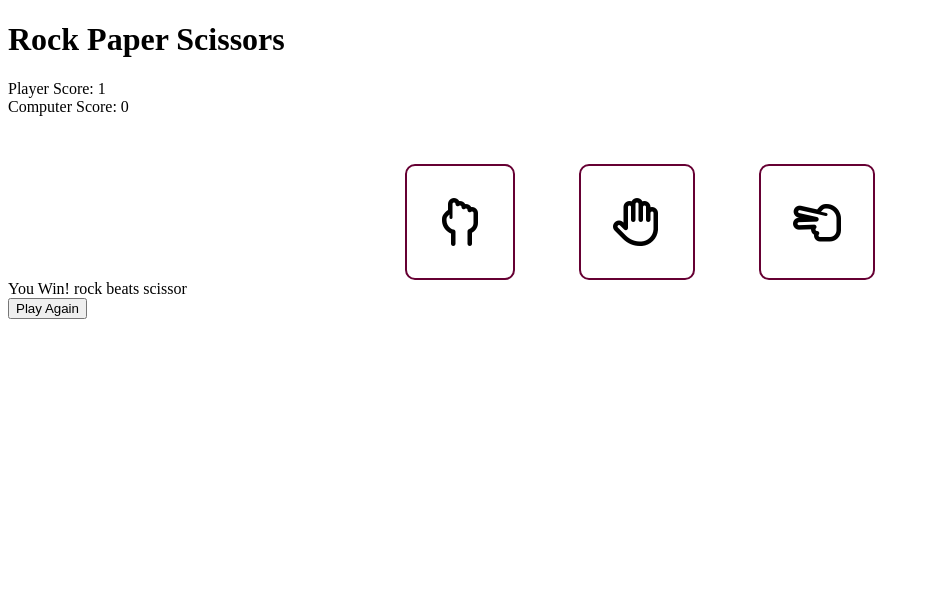
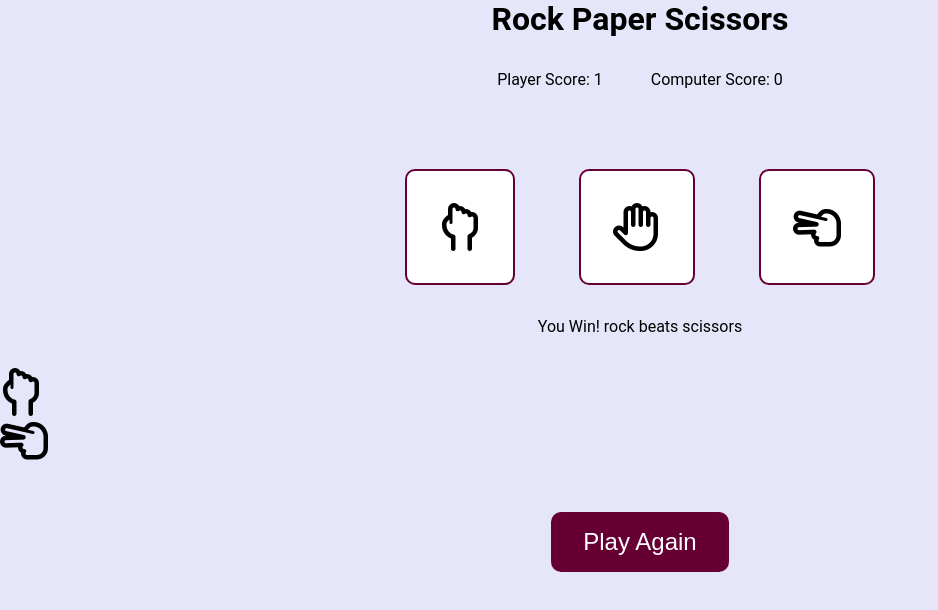
Before and after one commit to JohnM-works/Rock_Paper_Scissor, a plain HTML site: page index.html in a window 1280 px wide. Both pictures are taken after a click on the element 460 px from the left and 221 px from the top of the page. Shown: the whole page, without its empty margins (0-938 px from the left). Drawn offline with Linux system fonts and the light colour scheme.

Commit message:
adding more styles and functions in the game

```diff
--- a/index.html
+++ b/index.html
@@ -12,7 +12,7 @@
         <div class="title">
             <h1>Rock Paper Scissors</h1>
         </div>
-        <div class="soreboard">
+        <div class="scoreboard">
             <div class="player-score">Player Score: 0</div>
             <div class="computer-score">Computer Score: 0</div>
         </div>
@@ -30,7 +30,14 @@
         <div class="result" id="result">
             <p>Choose your weapon!</p>
         </div>
-        <div class="computer-choice"></div>
+        <div class="game-output">
+            <div class="player-choice">
+                <i class="fa-regular fa-hand fa-3x" id="player-output-choice"></i>
+            </div>
+            <div class="computer-choice">
+                <i class="fa-regular fa-hand fa-3x" id="computer-output-choice"></i>
+            </div>
+        </div>
         <button class="play-again" id="play-again">Play Again</button>
     </div>
     <script src="myscripts.js"></script>
--- a/myscripts.js
+++ b/myscripts.js
@@ -1,5 +1,6 @@
 const choices = document.querySelectorAll(".weapon");
-const computerChoice = document.querySelector(".computer-choice");
+const computerChoice = document.querySelector("#computer-output-choice");
+const playerChoice = document.querySelector("#player-output-choice");
 const gameResult = document.querySelector(".result");
 const playAgain = document.querySelector(".play-again");
 const playerResult = document.querySelector(".player-score");
@@ -9,17 +10,33 @@ let playerScore = 0;
 let computerScore = 0;
 
 function getComputerChoice() {
-  let choice = ["rock", "paper", "scissor"];
+  let choice = ["rock", "paper", "scissors"];
   return choice[Math.floor(Math.random() * choice.length)];
 }
 
 function playRound(playerSelection, computerSelection) {
+  if (playerSelection === "rock") {
+    playerChoice.className = "far fa-hand-rock fa-3x";
+  } else if (playerSelection === "paper") {
+    playerChoice.className = "fa-regular fa-hand fa-3x";
+  } else if (playerSelection === "scissors") {
+    playerChoice.className = "fa-regular fa-hand-scissors fa-3x";
+  }
+
+  if (computerSelection === "rock") {
+    computerChoice.className = "far fa-hand-rock fa-3x";
+  } else if (computerSelection === "paper") {
+    computerChoice.className = "fa-regular fa-hand fa-3x";
+  } else if (computerSelection === "scissors") {
+    computerChoice.className = "fa-regular fa-hand-scissors fa-3x";
+  }
+
   if (playerSelection == computerSelection) {
     gameResult.textContent = "You Tied! Choose weapon again";
   } else if (
     (playerSelection === "rock" && computerSelection === "paper") ||
-    (playerSelection === "paper" && computerSelection === "scissor") ||
-    (playerSelection === "scissor" && computerSelection === "rock")
+    (playerSelection === "paper" && computerSelection === "scissors") ||
+    (playerSelection === "scissors" && computerSelection === "rock")
   ) {
     computerScore++;
     gameResult.textContent = `You Lose! ${playerSelection} beats ${computerSelection}`;
@@ -34,10 +51,10 @@ function playRound(playerSelection, computerSelection) {
     gameResult.textContent = "Game Over! You Win the game.";
     disabledWeapon();
   }
-
   if (computerScore === 5) {
     gameResult.textContent = "Game Over! Computer Wins the game.";
     disabledWeapon();
+    outputSelection();
   }
 }
 
@@ -45,8 +62,6 @@ function selectWeapon() {
   const playerSelection = this.id;
   const computerSelection = getComputerChoice();
   playRound(playerSelection, computerSelection);
-  console.log("User: " + playerSelection);
-  console.log("Computer: " + computerSelection);
 }
 
 function resetGame() {
@@ -55,6 +70,8 @@ function resetGame() {
   playerResult.textContent = "Player Score: 0";
   computerResult.textContent = "Computer Score: 0";
   gameResult.textContent = "Choose your weapon!";
+  computerChoice.className = "";
+  playerChoice.className = "";
   EnabledWeapon();
 }
 
--- a/style.css
+++ b/style.css
@@ -1,10 +1,38 @@
+* {
+  box-sizing: border-box;
+  margin: 0;
+  padding: 0;
+}
+
+body {
+  font-family: 'Roboto', sans-serif;
+  background-color: #E6E6FA;
+}
+
+.title {
+  text-align: center;
+}
+
+.result {
+  padding: 2rem;
+  text-align: center;
+}
+
+.scoreboard {
+  display: flex;
+  justify-content: center;
+  align-items: center;
+  text-align: center;
+  margin: 0 2rem;
+  padding: 2rem;
+  gap: 3rem;
+}
+
 .choices {
-    display: flex;
-    justify-content: center;
-    align-items: center;
-    flex-wrap: wrap;
-    margin-top: 3rem;
-  }
+  display: flex;
+  justify-content: center;
+  margin-top: 3rem;
+}
 
 .weapon {
     border: 2px solid #660033;
@@ -23,3 +51,16 @@
   .weapon:active {
     transform: scale(0.9);
   }
+
+  .play-again {
+    display: block;
+    margin: 3rem auto 1rem auto;
+    padding: 1rem 2rem;
+    border: none;
+    border-radius: 10px;
+    background-color: #660033;
+    color: #FFFFFF;
+    font-size: 1.5rem;
+    cursor: pointer;
+    transition: background-color 0.2s ease-in-out;
+  }
```
